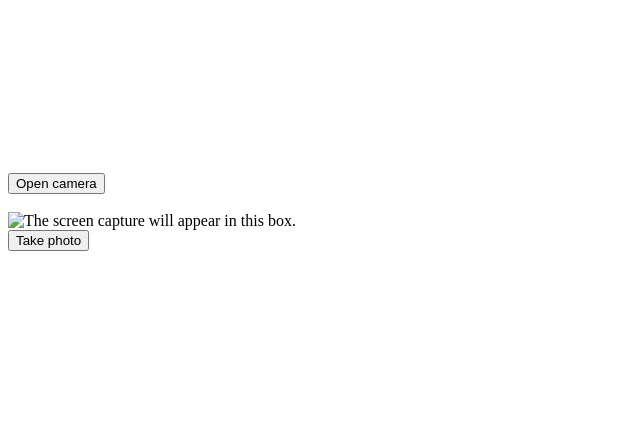
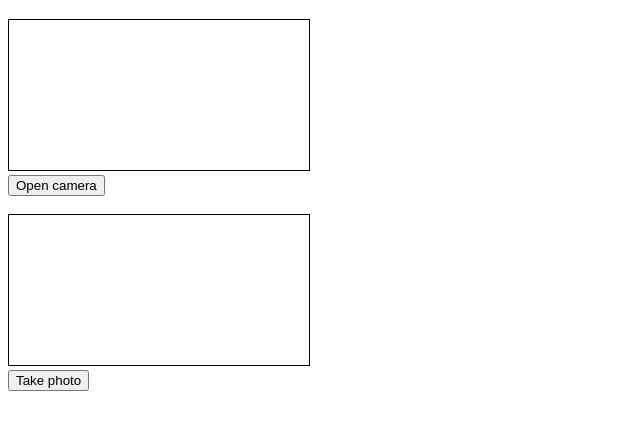
Before and after one commit to PRF-Development/PhotoBooth, a plain HTML site: page index.html in a window 1280 px wide. Shown: the part 61-490 px from the top of the page, without its empty margins (0-640 px from the left). Drawn offline with Linux system fonts and the light colour scheme.

Commit message:
use canvas to disp image

```diff
--- a/index.html
+++ b/index.html
@@ -16,10 +16,9 @@
         <br>
         <button id="startcamera">Open camera</button>
     </div>
-    <canvas id="canvas"> </canvas>
     <br>
     <div class="output">
-        <img id="photo" alt="The screen capture will appear in this box." />
+        <canvas id="canvas"></canvas>
         <br>
         <button id="takephoto">Take photo</button>
     </div>
--- a/script.js
+++ b/script.js
@@ -2,7 +2,7 @@ let canvas = document.getElementById("canvas");
 let startcamera = document.getElementById("startcamera");
 let takephoto = document.getElementById("takephoto");
 let video = document.getElementById("video");
-let photo = document.getElementById("photo");
+let data = null;
 video.muted = true;
 
 startcamera.addEventListener("click", () => {
@@ -26,24 +26,18 @@ takephoto.addEventListener("click", () => {
   console.log(height);
   canvas.setAttribute("width", width);
   canvas.setAttribute("height", height);
-  photo.setAttribute("width", width);
-  photo.setAttribute("height", height);
   const context = canvas.getContext("2d");
   context.drawImage(video, 0, 0, width, height);
   const data = canvas.toDataURL("image/png");
-  photo.setAttribute("src", data);
 });
 
 function clearphoto() {
   canvas.setAttribute("width", width);
   canvas.setAttribute("height", height);
-  photo.setAttribute("width", width);
-  photo.setAttribute("height", height);
   const context = canvas.getContext("2d");
   context.fillStyle = "#fff";
   context.fillRect(0, 0, canvas.width, canvas.height);
   const data = canvas.toDataURL("image/png");
-  photo.setAttribute("src", data);
 }
 
 clearphoto();
--- a/styles.css
+++ b/styles.css
@@ -1,7 +1,7 @@
 video {
     object-fit: cover;
+    border: 1px solid black;
 }
-
-#canvas{
-    display: none;
+canvas {
+    border: 1px solid black;
 }
```
